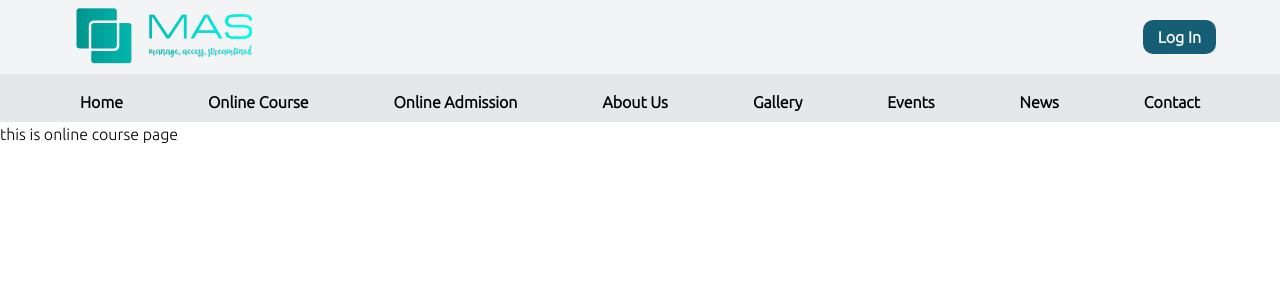
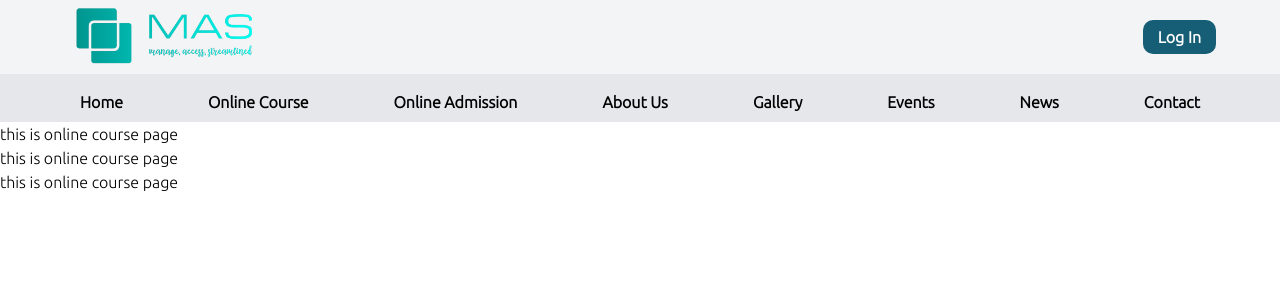
Before and after one commit to Mohammad-Ali-404/mas-school-hub, a Next.js app: page /home/online-course in a window 1280 px wide. Shown: the top 300 px of the page. Built offline with nearby package versions, Linux system fonts and the light colour scheme.

Commit message:
second commit

```diff
--- a/src/app/home/online-course/page.js
+++ b/src/app/home/online-course/page.js
@@ -5,6 +5,8 @@ const page = () => {
     return (
         <div>
             <h1>this is online course page</h1>
+            <h1>this is online course page</h1>
+            <h1>this is online course page</h1>
         </div>
     );
 };
```
